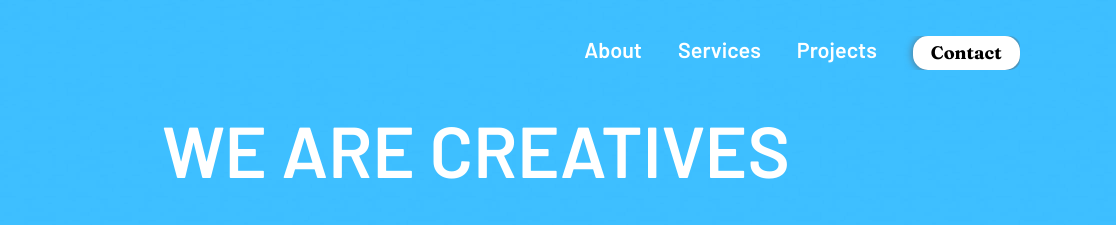
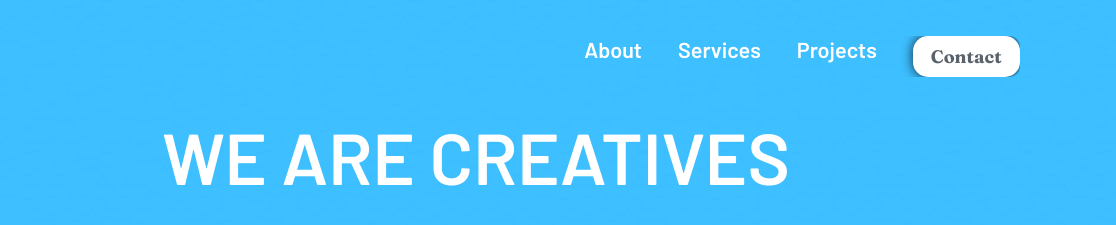
Before and after one commit to shalash23/sunnside-agency, a website: page index.html in a window 1280 px wide. In both pictures the pointer is over the button "Contact". Shown: the top 225 px of the page, 164-1280 px from the left. Drawn offline with nearby package versions, Linux system fonts and the light colour scheme.

Commit message:
hover states

```diff
--- a/styles.css
+++ b/styles.css
@@ -400,6 +400,13 @@ section .container img {
     padding: 0.3em 1em;
     /* transform: translateY(-5%); */
     background-color: var(--White);
+    transition: all 0.5s ease-out;
+    color: var(--Very-dark);
+  }
+
+  header nav button:hover {
+    padding: 0.5em 1em;
+    box-shadow: 0 0 12px rgba(0, 0, 0, 0.8);
   }
 
   main {
```
